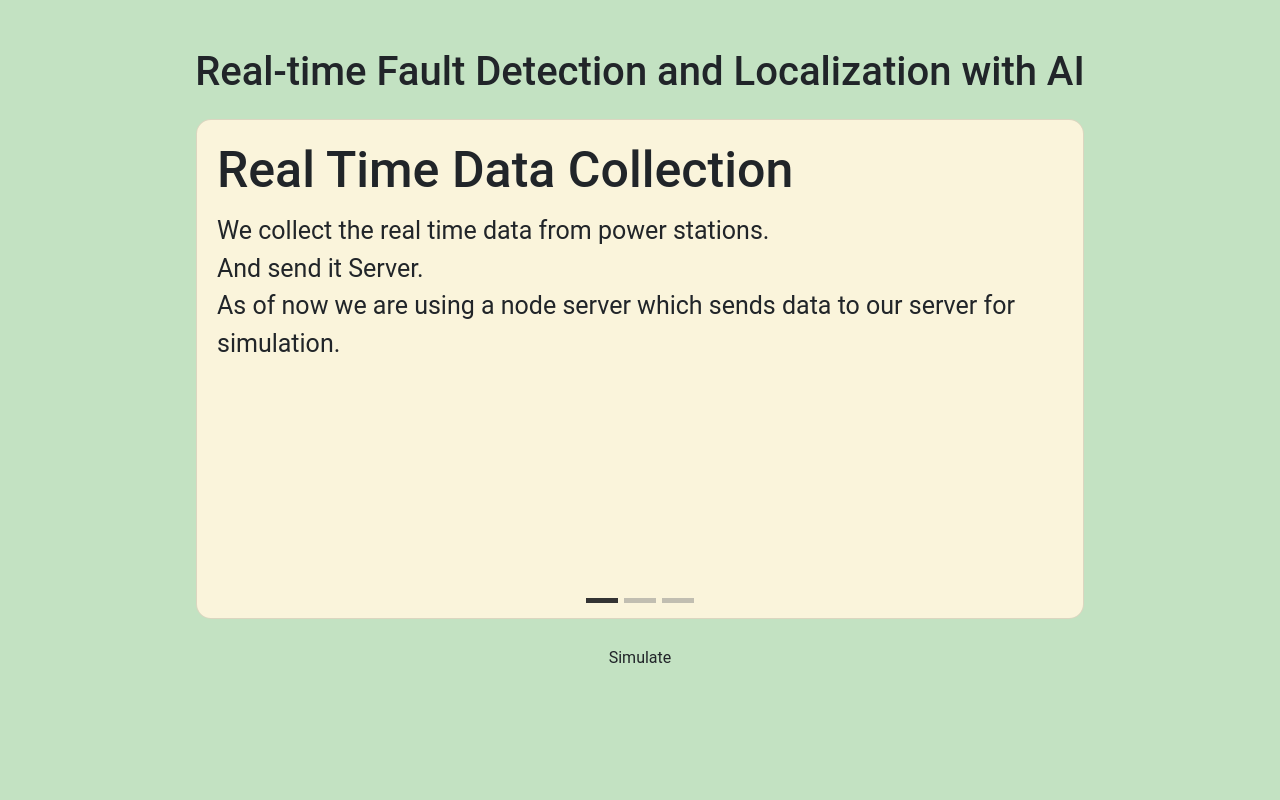
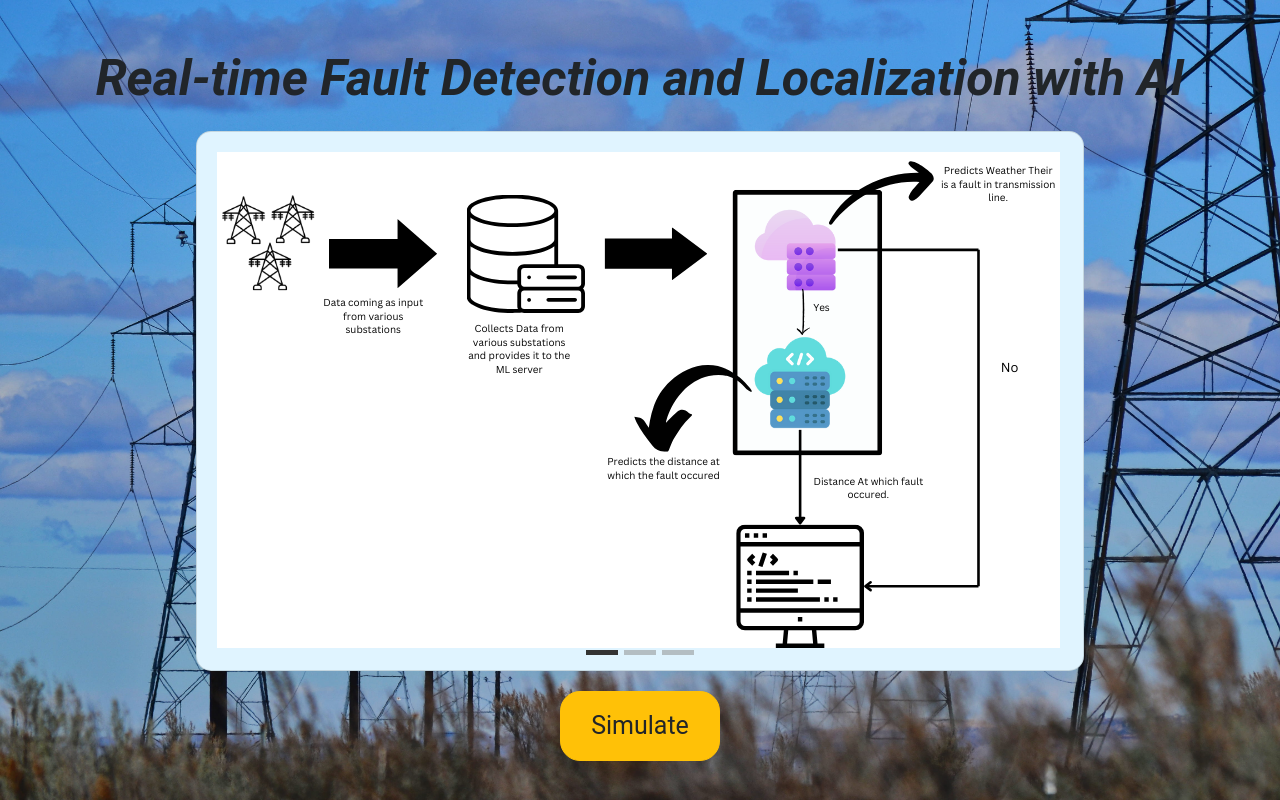
Before and after one commit to Netchunk-D/datathon, a Flask app: page / in a window 1280 px wide. Run offline with Flask 3, Linux system fonts and the light colour scheme; parts of the project's set-up code (start-up, migrations or seed data) failed here and were passed over; some libraries are stand-ins or nearby versions.

Commit message:
Fontend updated

```diff
--- a/templates/home.html
+++ b/templates/home.html
@@ -1,52 +1,26 @@
 <!DOCTYPE html>
 <html lang="en">
+
 <head>
   <meta charset="UTF-8" />
   <meta name="viewport" content="width=device-width, initial-scale=1.0" />
   <title>Home</title>
-    <link
-      href="https://stackpath.bootstrapcdn.com/bootstrap/4.5.2/css/bootstrap.min.css"
-      rel="stylesheet"
-    />
+  <link href="https://stackpath.bootstrapcdn.com/bootstrap/4.5.2/css/bootstrap.min.css" rel="stylesheet" />
   <style>
     /* Custom CSS */
     body {
-    background-color: #C3E2C2;/* Set your desired background color */
-    font-family: 'Roboto', sans-serif; /* Add a default font-family */
-    margin: 0; /* Remove default margin to ensure full-page background color */
-    padding: 0; /* Remove default padding */
-}
-        <style>
-      @import url('https://fonts.googleapis.com/css2?family=Bebas+Neue&family=Koulen&family=Lato&family=Nunito&family=Playfair+Display:ital@1&family=Prata&family=Raleway:ital,wght@1,100&family=Roboto&family=Roboto+Condensed&family=Teko&display=swap');
-
-      .btn{
-
-      font-family: Roboto, sans-serif;
-      font-weight: 0;
-      font-size: 14px;
-      color: #fff;
-      background: linear-gradient(90deg, #5c8bba 0%, #c500cc 100%);
-      padding: 10px 30px;
-      border: 2px solid #0066cc;
-      box-shadow: rgb(0, 0, 0) 0px 0px 0px 0px;
-      border-radius: 50px;
-      transition : 1000ms;
-      transform: translateY(0);
-      display: flex;
-      flex-direction: row;
-      align-items: center;
-      cursor: pointer;
+      background: url("static/images/Background.jpg") no-repeat center center fixed;
+      background-size: cover;
+      background-color: #C3E2C2;
+      /* Set your desired background color */
+      font-family: 'Roboto', sans-serif;
+      /* Add a default font-family */
+      margin: 0;
+      /* Remove default margin to ensure full-page background color */
+      padding: 0;
+      /* Remove default padding */
     }
 
-      .btn:hover{
-
-      transition : 1000ms;
-      padding: 10px 50px;
-      transform : translateY(-0px);
-      background: linear-gradient(90deg, #abc4dd 0%, #79717a 100%);
-      color: #101112;
-      border: solid 2px #0066cc;
-      }
 
     .carousel-indicators {
       bottom: 0;
@@ -66,15 +40,20 @@
     .page-title {
       text-align: center;
       padding-bottom: 15px;
+      font-size: 50px;
+      font-weight:bolder;
+      font-style:oblique;
+
     }
 
     /* Enlarge the cards */
     .card {
-          height: 500px;
+      height: 540px;
       width: 80%;
       margin: 0 auto;
-          background-color: #faf4db;
-          border-radius: 15px; /* Adjust the radius as needed */
+      background-color: #E0F4FF;
+      border-radius: 15px;
+      /* Adjust the radius as needed */
     }
 
     /* Center the button */
@@ -90,24 +69,43 @@
       margin: 0 auto;
     }
 
-        .sz{
-            font-size: 90px;
-        }
-        .sz1{
+    .sz {
       font-size: 70px;
     }
-        .sz2{
+
+    .sz1 {
+
+      font-size: 70px;
+    }
+
+    .sz2 {
       font-size: 50px;
     }
-        .sz3{
+
+    .sz3 {
       font-size: 25px;
+    }
+
+    .btn-enlarged {
+      font-size: 25px;
+      /* You can adjust the font size as needed */
+      padding: 15px 30px;
+      border-radius: 20px;
+      /* Adjust padding as needed */
+    }
+    .c{
+      display: flex;
+      justify-content: center;
+      align-items: center;
     }
     form {
       text-align: center;
-        margin-top: 20px; /* Adjust the margin as needed */
+      margin-top: 20px;
+      /* Adjust the margin as needed */
     }
   </style>
 </head>
+
 <body>
   <div class="container mt-5">
     <h1 class="page-title">
@@ -118,36 +116,26 @@
         <div class="carousel-item active">
           <div class="card">
             <div class="card-body">
-                <h5 class="card-title sz2">Real Time Data Collection</h5>
-                <p class="card-text sz3">We collect the real time data from power stations.<br> And send it Server.<br>
-                As of now we are using a node server which sends data to our server for simulation.
-                </p>
+              <img src="static/images/Card_1.png">
             </div>
           </div>
         </div>
         <div class="carousel-item">
-            <div class="card">
+          <div class="card c">
             <div class="card-body">
-                <h5 class="card-title sz">Now Don,t need to <br>waste a lot of time for power cuts</h5>
+              <h4 class="card-title sz">Fault Detection Model's Accuracy:- 99.75% </h4>
               <!-- <p class="card-text">This is the content of card 2.</p> -->
             </div>
           </div>
         </div>
         <div class="carousel-item">
-            <div class="card">
+          <div class="card c">
             <div class="card-body">
-                <h5 class="card-title sz1">We are are here to enhance your Operational efficency and save your valuable Time.</h5>
+              <h5 class="card-title sz1">Fault Localization Model's error radius is 1.5Km <br><h3>(Less than 0.5% of Total Length)</h3>.</h5>
             </div>
           </div>
         </div>
-          <div class="carousel-item">
-            <div class="card">
-              <div class="card-body">
-                <h5 class="card-title">Last Card</h5>
-                <p class="card-text">This is the content of the last card.</p>
-              </div>
-            </div>
-          </div>
+
       </div>
       <ol class="carousel-indicators">
         <li data-target="#cardCarousel" data-slide-to="0" class="active"></li>
@@ -157,11 +145,12 @@
     </div>
   </div>
   <form action="/graph" method="get">
-      <button type="submit" class="btn">Simulate</button>
+    <button type="submit" class="btn btn-warning btn-lg btn-enlarged">Simulate</button>
   </form>
 
   <script src="https://code.jquery.com/jquery-3.5.1.slim.min.js"></script>
   <script src="https://cdn.jsdelivr.net/npm/@popperjs/core@2.5.4/dist/umd/popper.min.js"></script>
   <script src="https://stackpath.bootstrapcdn.com/bootstrap/4.5.2/js/bootstrap.min.js"></script>
 </body>
+
 </html>
```
Also changed, not shown: static/images/Background.jpg (added), static/images/Card_1.png (added). Lines whose indentation alone changed are shown as unchanged.
